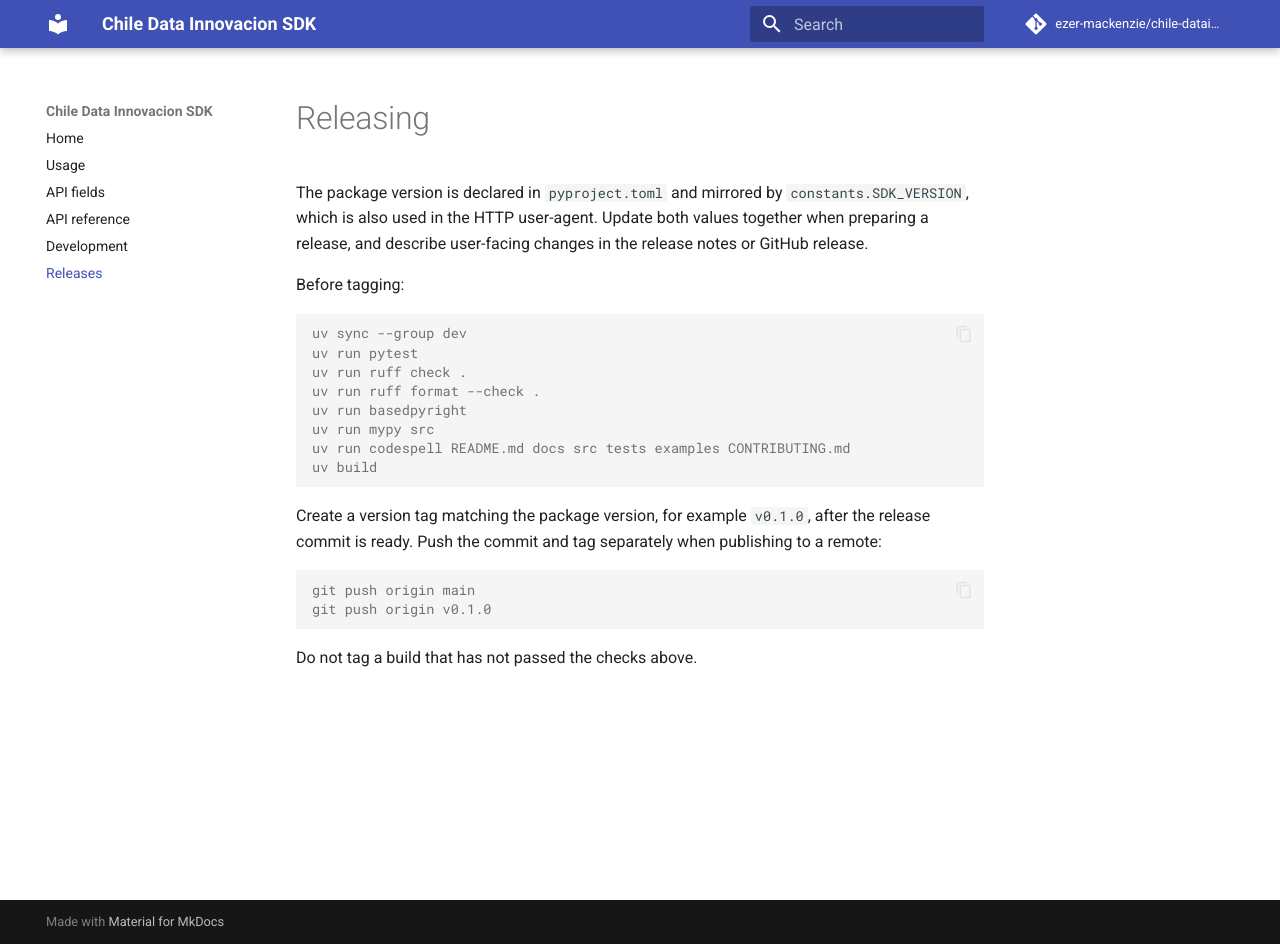
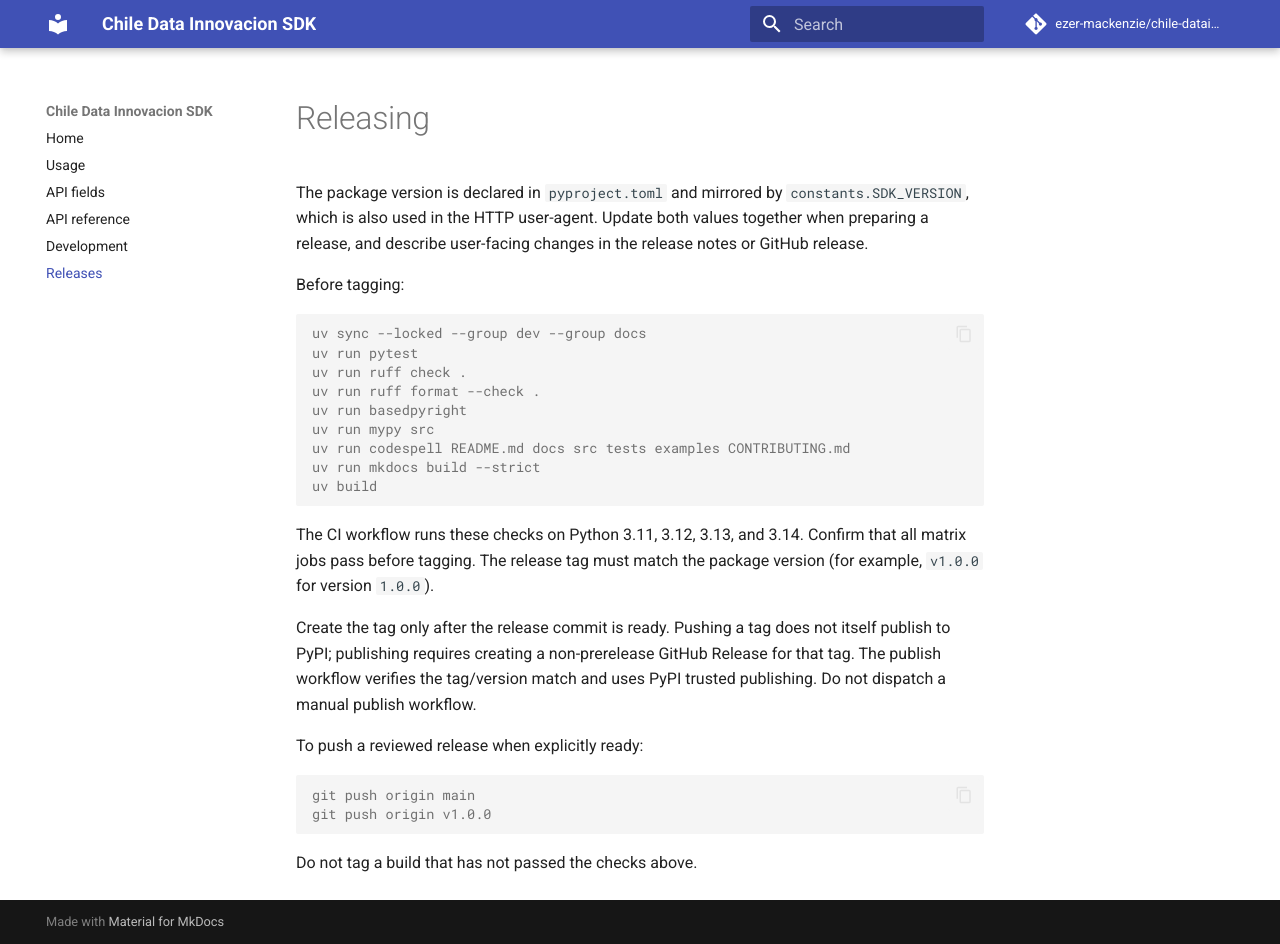
Before and after one commit to ezer-mackenzie/chile-datainnovacion-sdk, an MkDocs documentation site: the page built from docs/releasing.md, in a window 1280 px wide and 944 px high. Built offline with MkDocs 1.6.1 and Material for MkDocs 9.7.7, drawn with Linux system fonts in a browser that asks for light colours; comment, search, counter and statistics services are not loaded.

Commit message:
release: prepare v1.0.0
Co-authored-by: Copilot <223556219+Copilot@users.noreply.github.com>

````diff
--- a/docs/releasing.md
+++ b/docs/releasing.md
@@ -8,23 +8,31 @@ changes in the release notes or GitHub release.
 Before tagging:
 
 ```console
-uv sync --group dev
+uv sync --locked --group dev --group docs
 uv run pytest
 uv run ruff check .
 uv run ruff format --check .
 uv run basedpyright
 uv run mypy src
 uv run codespell README.md docs src tests examples CONTRIBUTING.md
+uv run mkdocs build --strict
 uv build
 ```
 
-Create a version tag matching the package version, for example `v0.1.0`, after
-the release commit is ready. Push the commit and tag separately when publishing
-to a remote:
+The CI workflow runs these checks on Python 3.11, 3.12, 3.13, and 3.14. Confirm
+that all matrix jobs pass before tagging. The release tag must match the package
+version (for example, `v1.0.0` for version `1.0.0`).
+
+Create the tag only after the release commit is ready. Pushing a tag does not
+itself publish to PyPI; publishing requires creating a non-prerelease GitHub
+Release for that tag. The publish workflow verifies the tag/version match and
+uses PyPI trusted publishing. Do not dispatch a manual publish workflow.
+
+To push a reviewed release when explicitly ready:
 
 ```console
 git push origin main
-git push origin v0.1.0
+git push origin v1.0.0
 ```
 
 Do not tag a build that has not passed the checks above.
--- a/pyproject.toml
+++ b/pyproject.toml
@@ -1,6 +1,6 @@
 [project]
 name = "chile-datainnovacion-sdk"
-version = "0.1.0"
+version = "1.0.0"
 description = "Unofficial typed Python SDK for Chile's Data Innovacion REST API"
 readme = "README.md"
 authors = [
@@ -11,7 +11,7 @@ license = "MIT"
 license-files = ["LICENSE.md"]
 keywords = ["chile", "innovacion", "corfo", "projects", "sdk"]
 classifiers = [
-    "Development Status :: 3 - Alpha",
+    "Development Status :: 5 - Production/Stable",
     "Programming Language :: Python :: 3",
     "Programming Language :: Python :: 3.11",
     "Programming Language :: Python :: 3.12",
````
Also changed, not shown: CHANGELOG.md (+10 -0 lines), docs/api-fields.md (+11 -2 lines), docs/development.md (+12 -7 lines), 7 other files.
